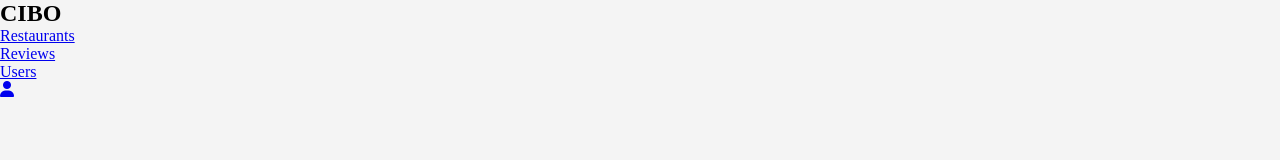
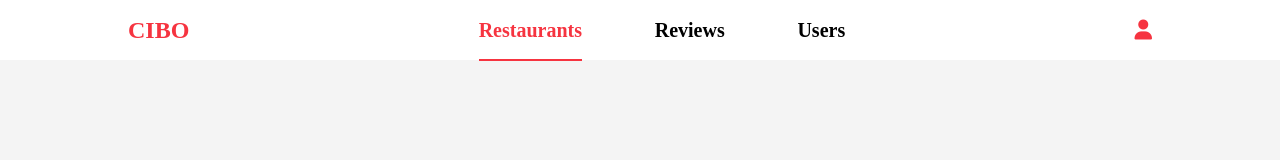
Before and after one commit to mohammad-kassem/zomato-front-end, a plain HTML site: page pages/adminRestaurants.html in a window 1280 px wide. Drawn offline with Linux system fonts and the light colour scheme.

Commit message:
styling the navbar | css

```diff
--- a/styles/admin.css
+++ b/styles/admin.css
@@ -12,3 +12,52 @@ section {
   margin: 0 10%;
   margin-top: 20px;
 }
+
+ul>li {
+  list-style: none;
+}
+
+/* navbar styling*/
+nav {
+  display: flex;
+  justify-content: space-between;
+  align-items: center;
+  height: 60px;
+  padding: 30px 10%;
+  background-color: #fff;
+}
+
+.logo {
+  color: #F63440;
+  font-weight: bold;
+}
+
+.profile-logo {
+  color: #F63440;
+  font-size: 20px;
+}
+
+.nav-list {
+  display: flex;
+  justify-content: space-evenly;
+  align-items: center;
+  width: 50%;
+  font-size: 20px;
+  font-weight: bold;
+}
+
+.nav-list a {
+  text-decoration: none;
+  color: #000;
+}
+
+.nav-list a:hover {
+  color: #F63440;
+}
+
+.nav-list>li>.active {
+  color: #F63440;
+  padding-bottom: 18px;
+  border-bottom: 2px solid #F63440;
+}
+/* end of navbar styling */
```
